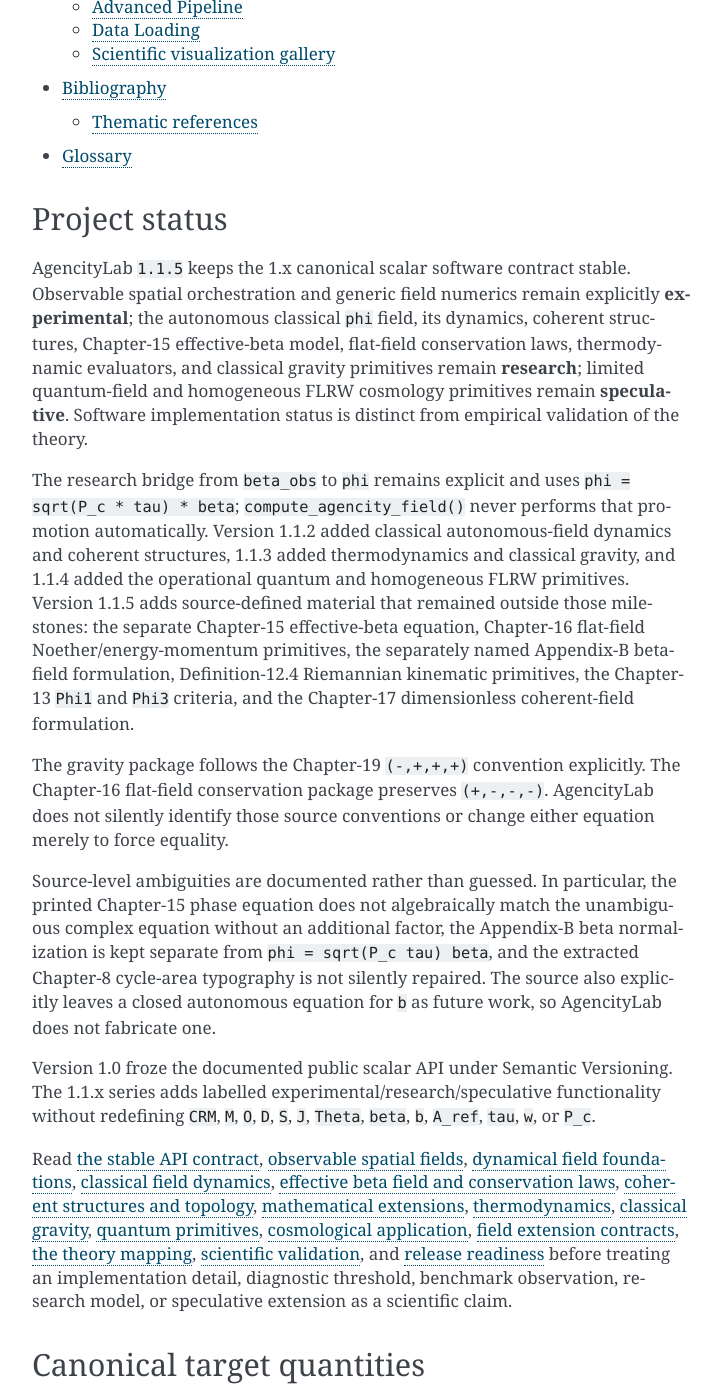
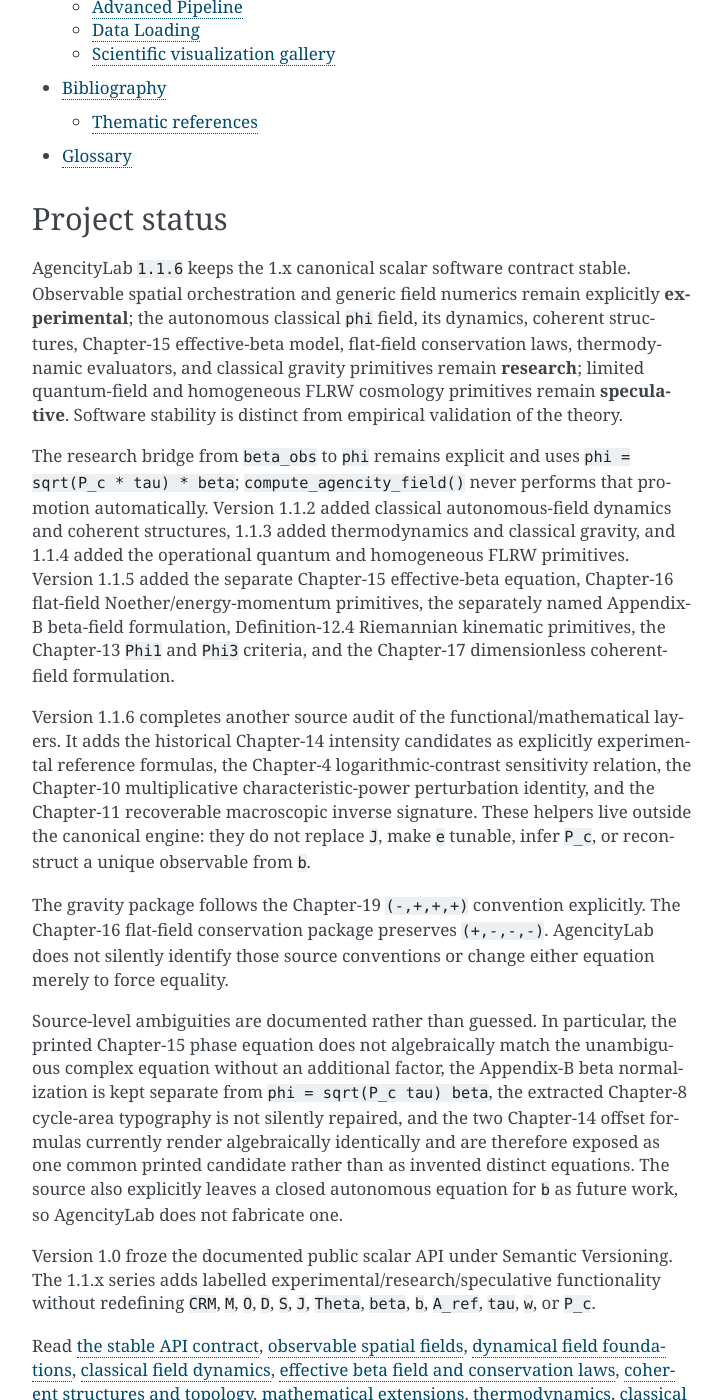
Before and after one commit to Gilbert243/AgencityLab, a Sphinx documentation site: the page built from docs/index.md, in a window 1280 px wide and 1400 px high, scrolled down 6758 px. Shown: the whole window, without its empty margins (388-1110 px from the left). Built offline with Sphinx 7.4.7, drawn with Linux system fonts in a browser that asks for light colours.

Commit message:
docs: describe 1.1.6 functional completeness

```diff
--- a/docs/index.md
+++ b/docs/index.md
@@ -51,13 +51,15 @@
 
 ## Project status
 
-AgencityLab `1.1.5` keeps the 1.x canonical scalar software contract stable. Observable spatial orchestration and generic field numerics remain explicitly **experimental**; the autonomous classical `phi` field, its dynamics, coherent structures, Chapter-15 effective-beta model, flat-field conservation laws, thermodynamic evaluators, and classical gravity primitives remain **research**; limited quantum-field and homogeneous FLRW cosmology primitives remain **speculative**. Software implementation status is distinct from empirical validation of the theory.
+AgencityLab `1.1.6` keeps the 1.x canonical scalar software contract stable. Observable spatial orchestration and generic field numerics remain explicitly **experimental**; the autonomous classical `phi` field, its dynamics, coherent structures, Chapter-15 effective-beta model, flat-field conservation laws, thermodynamic evaluators, and classical gravity primitives remain **research**; limited quantum-field and homogeneous FLRW cosmology primitives remain **speculative**. Software stability is distinct from empirical validation of the theory.
 
-The research bridge from `beta_obs` to `phi` remains explicit and uses `phi = sqrt(P_c * tau) * beta`; `compute_agencity_field()` never performs that promotion automatically. Version 1.1.2 added classical autonomous-field dynamics and coherent structures, 1.1.3 added thermodynamics and classical gravity, and 1.1.4 added the operational quantum and homogeneous FLRW primitives. Version 1.1.5 adds source-defined material that remained outside those milestones: the separate Chapter-15 effective-beta equation, Chapter-16 flat-field Noether/energy-momentum primitives, the separately named Appendix-B beta-field formulation, Definition-12.4 Riemannian kinematic primitives, the Chapter-13 `Phi1` and `Phi3` criteria, and the Chapter-17 dimensionless coherent-field formulation.
+The research bridge from `beta_obs` to `phi` remains explicit and uses `phi = sqrt(P_c * tau) * beta`; `compute_agencity_field()` never performs that promotion automatically. Version 1.1.2 added classical autonomous-field dynamics and coherent structures, 1.1.3 added thermodynamics and classical gravity, and 1.1.4 added the operational quantum and homogeneous FLRW primitives. Version 1.1.5 added the separate Chapter-15 effective-beta equation, Chapter-16 flat-field Noether/energy-momentum primitives, the separately named Appendix-B beta-field formulation, Definition-12.4 Riemannian kinematic primitives, the Chapter-13 `Phi1` and `Phi3` criteria, and the Chapter-17 dimensionless coherent-field formulation.
+
+Version 1.1.6 completes another source audit of the functional/mathematical layers. It adds the historical Chapter-14 intensity candidates as explicitly experimental reference formulas, the Chapter-4 logarithmic-contrast sensitivity relation, the Chapter-10 multiplicative characteristic-power perturbation identity, and the Chapter-11 recoverable macroscopic inverse signature. These helpers live outside the canonical engine: they do not replace `J`, make `e` tunable, infer `P_c`, or reconstruct a unique observable from `b`.
 
 The gravity package follows the Chapter-19 `(-,+,+,+)` convention explicitly. The Chapter-16 flat-field conservation package preserves `(+,-,-,-)`. AgencityLab does not silently identify those source conventions or change either equation merely to force equality.
 
-Source-level ambiguities are documented rather than guessed. In particular, the printed Chapter-15 phase equation does not algebraically match the unambiguous complex equation without an additional factor, the Appendix-B beta normalization is kept separate from `phi = sqrt(P_c tau) beta`, and the extracted Chapter-8 cycle-area typography is not silently repaired. The source also explicitly leaves a closed autonomous equation for `b` as future work, so AgencityLab does not fabricate one.
+Source-level ambiguities are documented rather than guessed. In particular, the printed Chapter-15 phase equation does not algebraically match the unambiguous complex equation without an additional factor, the Appendix-B beta normalization is kept separate from `phi = sqrt(P_c tau) beta`, the extracted Chapter-8 cycle-area typography is not silently repaired, and the two Chapter-14 offset formulas currently render algebraically identically and are therefore exposed as one common printed candidate rather than as invented distinct equations. The source also explicitly leaves a closed autonomous equation for `b` as future work, so AgencityLab does not fabricate one.
 
 Version 1.0 froze the documented public scalar API under Semantic Versioning. The 1.1.x series adds labelled experimental/research/speculative functionality without redefining `CRM`, `M`, `O`, `D`, `S`, `J`, `Theta`, `beta`, `b`, `A_ref`, `tau`, `w`, or `P_c`.
 
```
